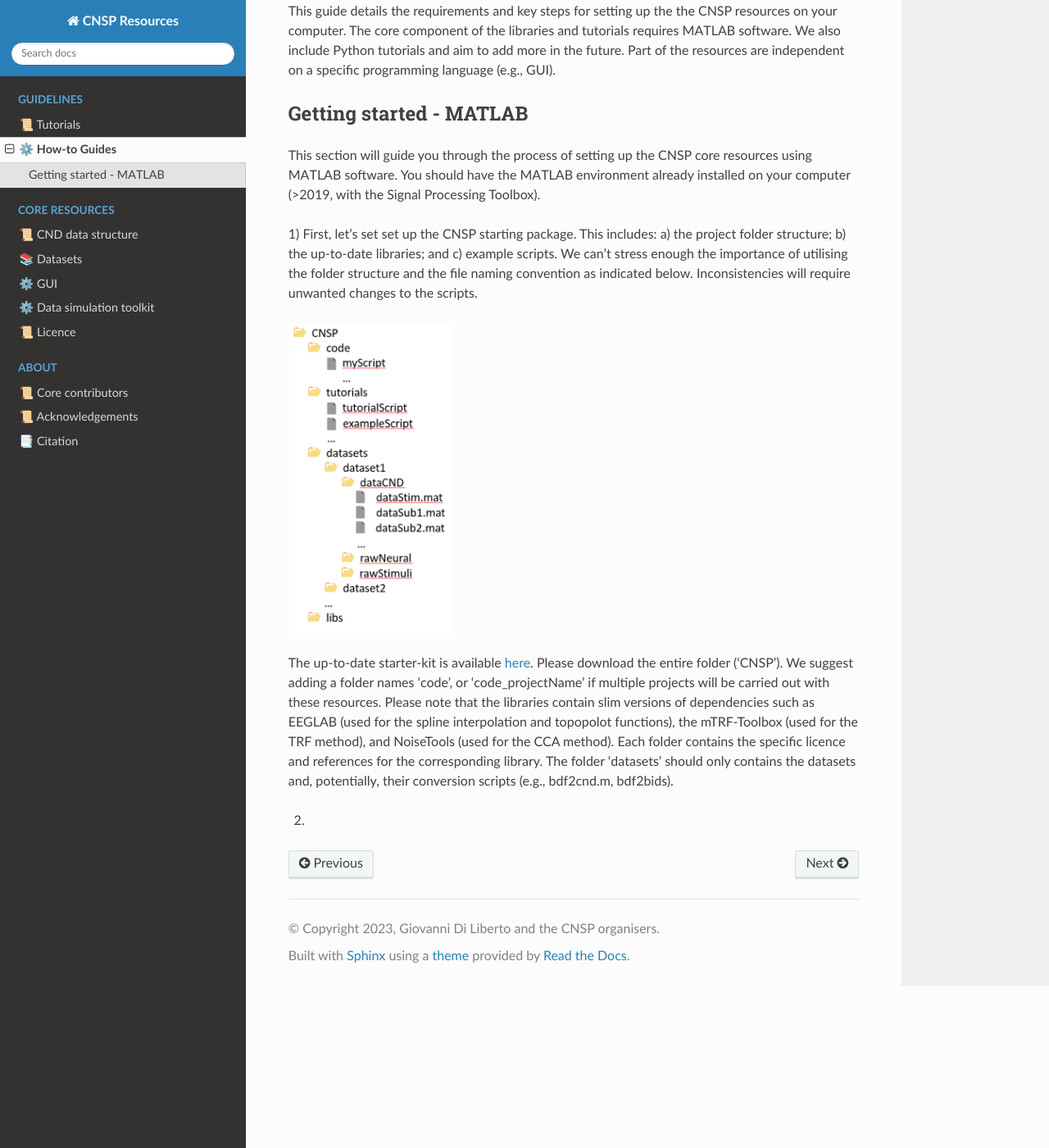
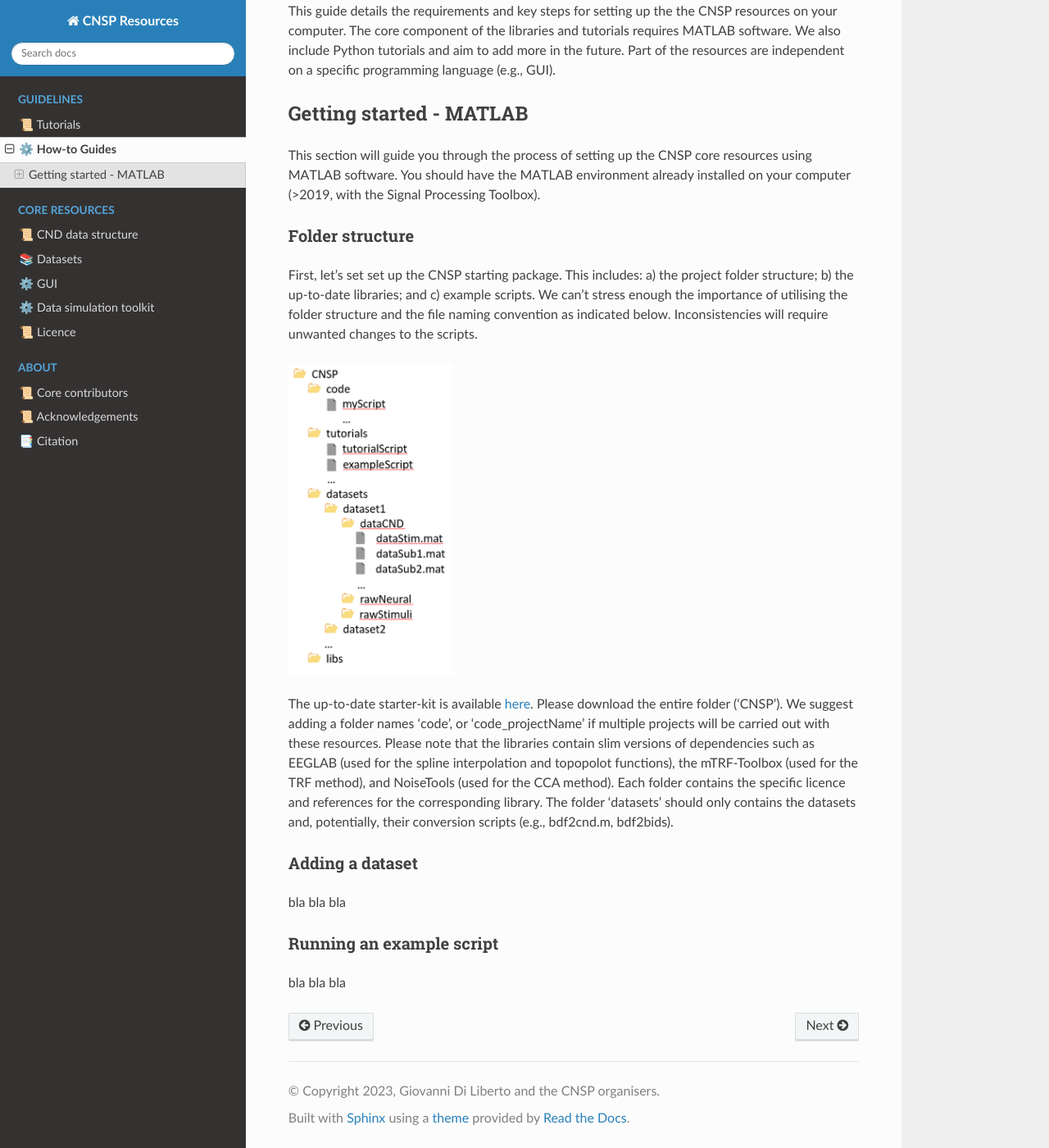
Before and after one commit to CNSP-Workshop/CNSP-resources, a Sphinx documentation site: the page built from docs/howtoPage.rst, in a window 1280 px wide and 1400 px high, scrolled down 206 px. Shown: the whole window at 82% size. Built offline with Sphinx 7.4.7 and the Read the Docs theme 2.0.0, drawn with Linux system fonts in a browser that asks for light colours; pages that are not in the unit, such as notebooks, are missing from menus.

Commit message:
Update howtoPage.rst

```diff
--- a/docs/howtoPage.rst
+++ b/docs/howtoPage.rst
@@ -1,5 +1,5 @@
 How-to Guides
-=============
+#############
 
 This page contains a number of practical guides for setting up and using the CNSP resources.
 
@@ -8,11 +8,13 @@ The core component of the libraries and tutorials requires MATLAB software. We a
 and aim to add more in the future. Part of the resources are independent on a specific programming language (e.g., GUI).
 
 Getting started - MATLAB
-------------------------
+************************
 This section will guide you through the process of setting up the CNSP core resources using MATLAB software.
 You should have the MATLAB environment already installed on your computer (>2019, with the Signal Processing Toolbox).
 
-1) First, let's set set up the CNSP starting package. This includes: a) the project folder structure;
+Folder structure
+================
+First, let's set set up the CNSP starting package. This includes: a) the project folder structure;
 b) the up-to-date libraries; and c) example scripts. We can't stress enough the importance of utilising the folder structure
 and the file naming convention as indicated below. Inconsistencies will require unwanted changes to the scripts.
 
@@ -29,4 +31,10 @@ the mTRF-Toolbox (used for the TRF method), and NoiseTools (used for the CCA met
 and references for the corresponding library. The folder 'datasets' should only contains the datasets and, potentially,
 their conversion scripts (e.g., bdf2cnd.m, bdf2bids).
 
-2)
+Adding a dataset
+================
+bla bla bla
+
+Running an example script
+=========================
+bla bla bla
```
